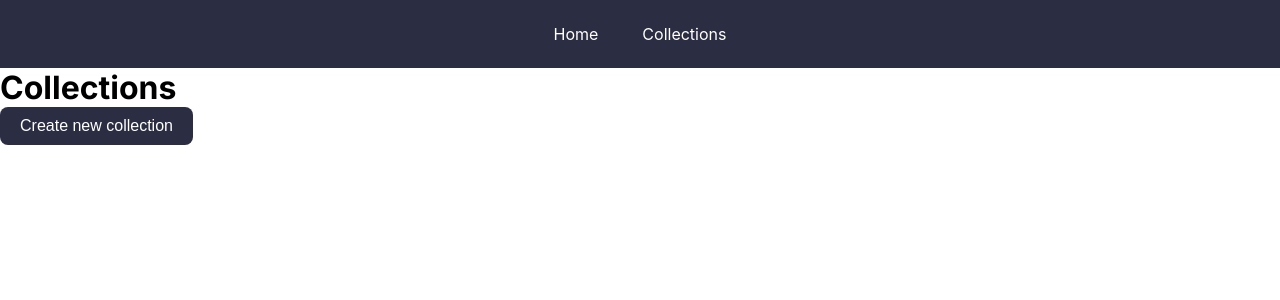
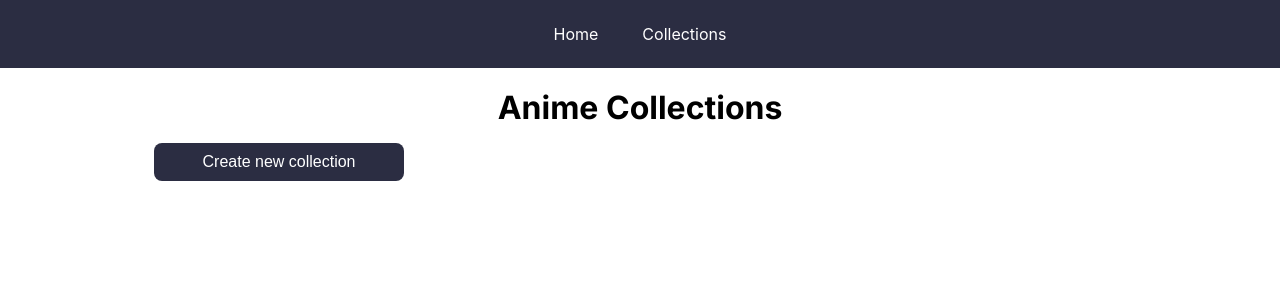
Before and after one commit to alvinmdj/anime-collection, a Next.js app: page /anime/collections in a window 1280 px wide. Shown: the top 300 px of the page. Built offline with nearby package versions, Linux system fonts and the light colour scheme.

Commit message:
improve styling collections page and input component

```diff
--- a/src/components/Button.tsx
+++ b/src/components/Button.tsx
@@ -2,6 +2,8 @@ import styled from '@emotion/styled';
 
 type TButtonProps = {
   colorType: 'primary' | 'danger';
+  width?: string;
+  margin?: string;
 };
 
 const colorSchemes: {
@@ -24,6 +26,8 @@ const colorSchemes: {
 };
 
 const Button = styled.button((props: TButtonProps) => ({
+  width: props.width,
+  margin: props.margin,
   padding: '10px 20px',
   fontSize: '16px',
   borderRadius: '8px',
--- a/src/components/InputWithLabel.tsx
+++ b/src/components/InputWithLabel.tsx
@@ -5,6 +5,7 @@ const InputContainer = styled.div((props) => ({
   display: 'flex',
   flexDirection: 'column',
   gap: '4px',
+  paddingInline: '10px',
 }));
 
 const InputLabel = styled.label((props) => ({
--- a/src/pages/anime/collections/index.tsx
+++ b/src/pages/anime/collections/index.tsx
@@ -1,7 +1,11 @@
 import Button from '@/components/Button';
+import Container from '@/components/Container';
 import MainLayout from '@/components/Layout/MainLayout';
 import CreateCollectionModal from '@/components/Modal/CreateCollectionModal';
+import Heading from '@/components/Text/Heading';
 import CollectionContext from '@/context/collection-context';
+import { mq } from '@/utils/media-query';
+import styled from '@emotion/styled';
 import Image from 'next/image';
 import Link from 'next/link';
 import { useContext, useState } from 'react';
@@ -14,23 +18,31 @@ const Collections = () => {
 
   return (
     <MainLayout>
-      <h1>Collections</h1>
-      <Button colorType="primary" onClick={() => setShowModal(true)}>
+      <Container margin="20px 0" padding="0 5%">
+        <Heading textCenter>Anime Collections</Heading>
+        <Button
+          width="250px"
+          margin="16px 0 0 0"
+          colorType="primary"
+          onClick={() => setShowModal(true)}
+        >
           Create new collection
         </Button>
-      <div>
+        <CollectionContainer>
           {collections.map((col) => (
             <Link key={col.id} href={`/anime/collections/${col.name}`}>
-            <Image
-              height={100}
-              width={100}
+              <CollectionCoverImage
+                defaultImage={!col.coverImage}
+                src={col.coverImage || '/images/empty-collection.png'}
                 alt={col.name}
-              src={col.coverImage || '/images/empty-collection.png'}
+                width={125}
+                height={175}
               />
               <p>{col.name}</p>
             </Link>
           ))}
-      </div>
+        </CollectionContainer>
+      </Container>
       <CreateCollectionModal
         show={showModal}
         onClose={() => setShowModal(false)}
@@ -39,4 +51,29 @@ const Collections = () => {
   );
 };
 
+const CollectionContainer = styled.div((props) => ({
+  marginTop: '20px',
+  display: 'grid',
+  alignItems: 'center',
+  gap: '20px',
+  gridTemplateColumns: 'repeat(2, minmax(0, 1fr))',
+  [mq[0]]: {
+    gridTemplateColumns: 'repeat(3, minmax(0, 1fr))',
+  },
+  [mq[1]]: {
+    gridTemplateColumns: 'repeat(4, minmax(0, 1fr))',
+  },
+  [mq[2]]: {
+    gridTemplateColumns: 'repeat(5, minmax(0, 1fr))',
+  },
+}));
+
+const CollectionCoverImage = styled(Image)(
+  ({ defaultImage }: { defaultImage: boolean }) => ({
+    borderRadius: '8px',
+    backgroundColor: '#ddd',
+    objectFit: defaultImage ? 'contain' : 'cover',
+  })
+);
+
 export default Collections;
```
Also changed, not shown: src/pages/anime/[id].tsx (+5 -5 lines). Lines whose indentation alone changed are shown as unchanged.
